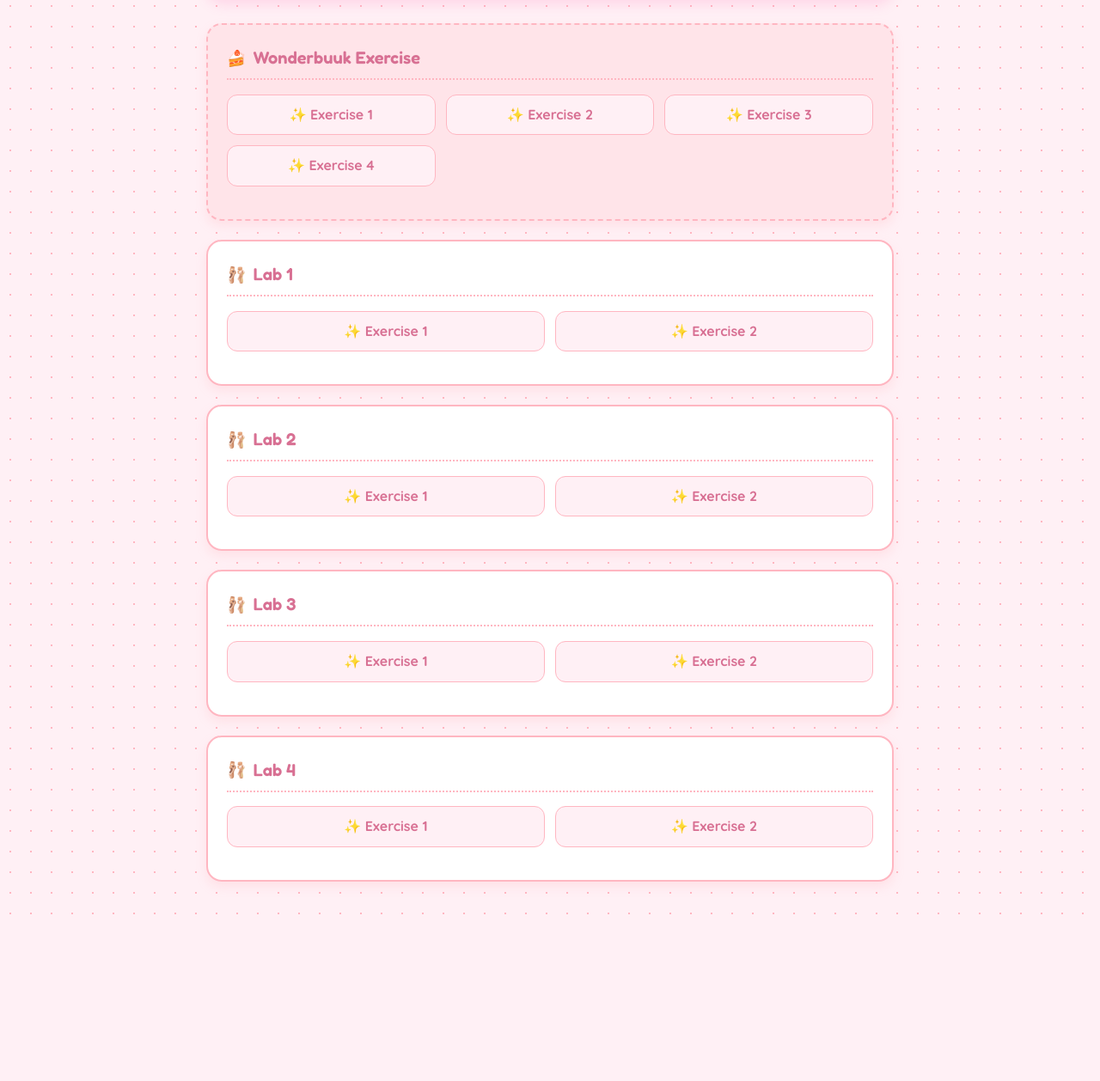
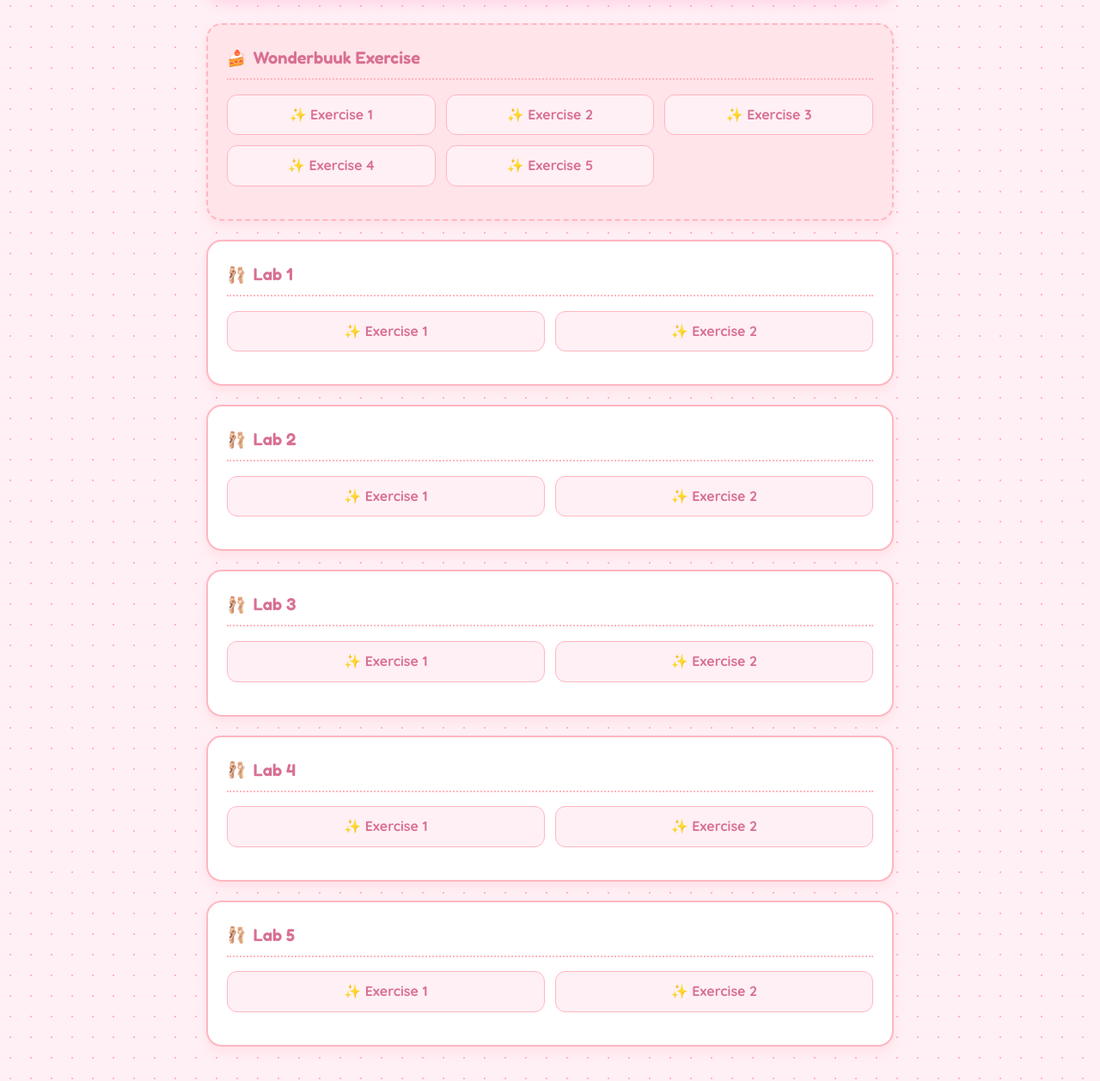
Before and after one commit to sunagyu/s80640-CSF3133_K3, a plain HTML site: page index.html in a window 1280 px wide. Shown: the part 221-1479 px from the top of the page at 86% size. Before the commit the page ends 1287 px from the top, so only its background shows below. Drawn offline with Linux system fonts and the light colour scheme.

Commit message:
Update index.html

```diff
--- a/index.html
+++ b/index.html
@@ -25,6 +25,7 @@
                 <li><a href="https://sunagyu.github.io/s80640-CSF3133_K3/BookExercises/lab2.html" target="_blank">Exercise 2</a></li>
                 <li><a href="https://sunagyu.github.io/s80640-CSF3133_K3/BookExercises/lab3.html" target="_blank">Exercise 3</a></li>
                 <li><a href="https://sunagyu.github.io/s80640-CSF3133_K3/BookExercises/lab4.html" target="_blank">Exercise 4</a></li>
+                <li><a href="https://sunagyu.github.io/s80640-CSF3133_K3/BookExercises/umt.html" target="_blank">Exercise 5</a></li>
             </ul>
         </div>
 
@@ -64,6 +65,15 @@
             </ul>
         </div>
 
+                <!-- Lab 5 -->
+        <div class="lab-card">
+            <h2 class="lab-title">Lab 5</h2>
+            <ul>
+                <li><a href="https://sunagyu.github.io/s80640-CSF3133_K3/LAB5/food.html" target="_blank">Exercise 1</a></li>
+                <li><a href="https://sunagyu.github.io/s80640-CSF3133_K3/LAB5/shop.html" target="_blank">Exercise 2</a></li>
+            </ul>
+        </div>
+
     </main>
 
 </body>
```
